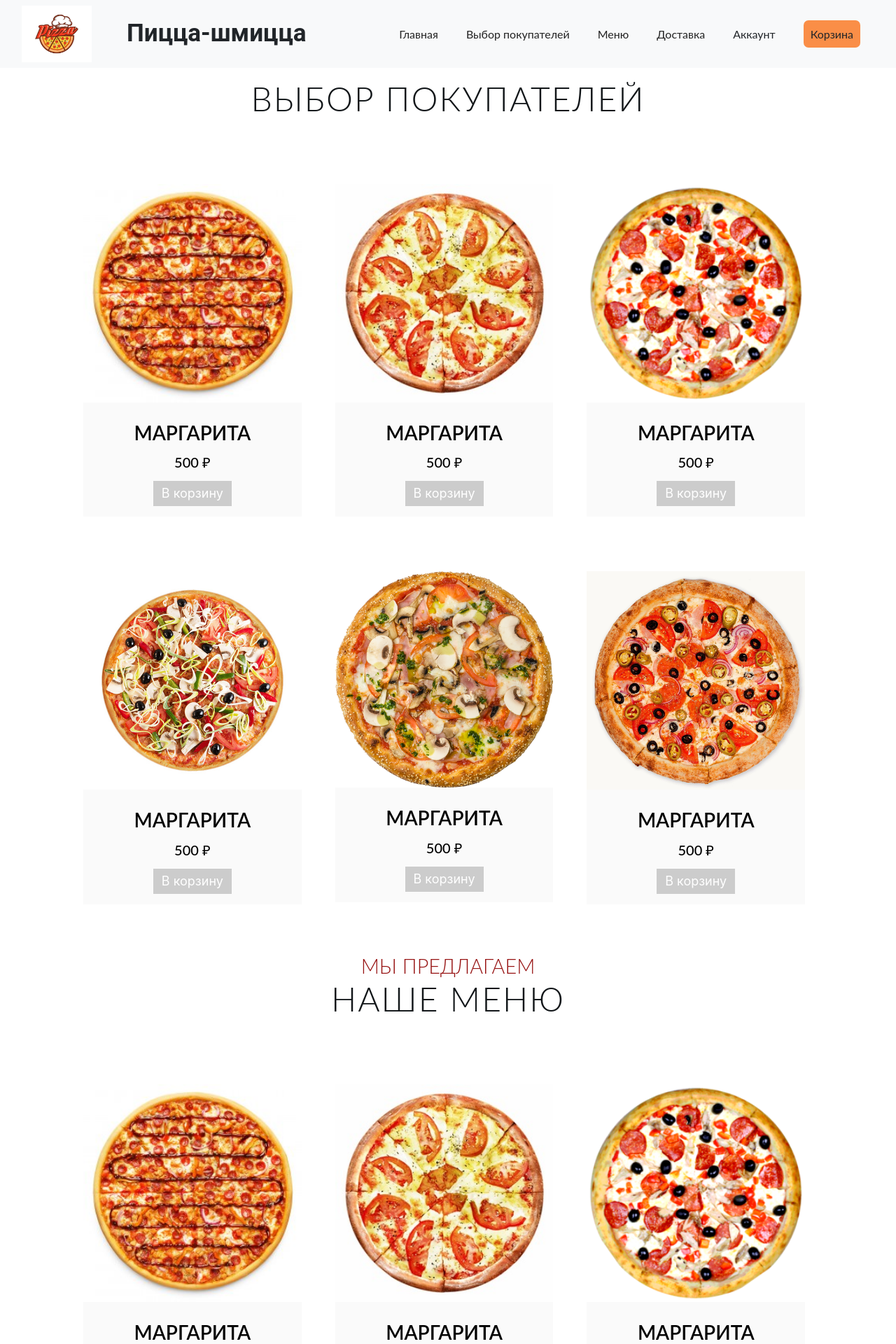
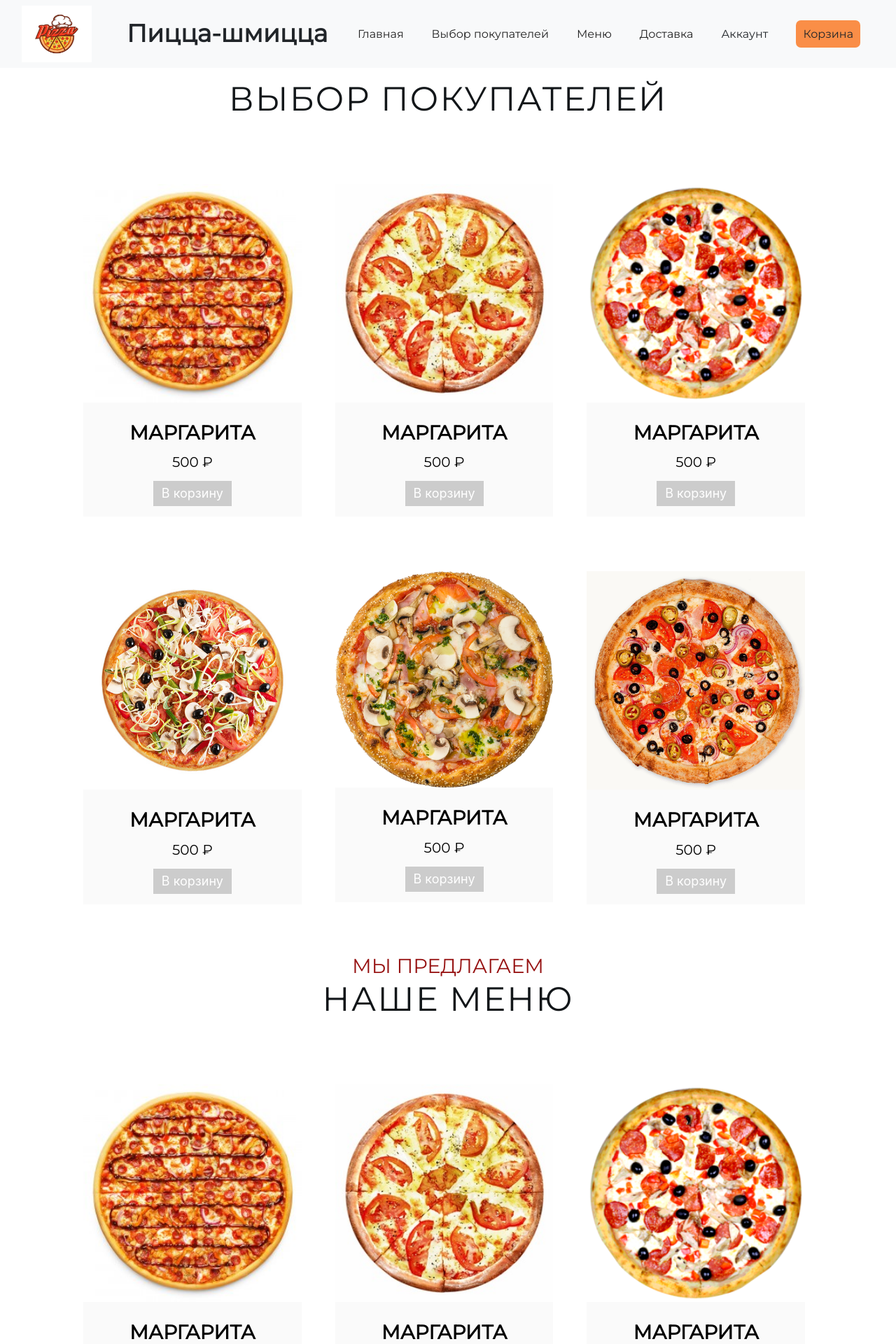
Before and after one commit to gerstudent/Pizzeria-site, a Flask app: page / in a window 1280 px wide. Shown: the top 1920 px of the page at 70% size. Run offline with Flask 2, Linux system fonts and the light colour scheme; some libraries are stand-ins or nearby versions.

Commit message:
Change font

```diff
--- a/static/css/styles.css
+++ b/static/css/styles.css
@@ -1,7 +1,7 @@
 body {
     padding: 0;
     margin: 0;
-    font-family: "Ubuntu", Montserrat, Lato, Noto Sans, Roboto, sans-serif;
+    font-family: 'Montserrat', Roboto, Arial, "Open Sans", sans-serif;
     color: black;
     font-size: 16px;
 }
@@ -60,8 +60,7 @@ a {
     font-size: 35px;
     font-weight: 600;
     padding-left: 50px;
-    font-family: "Montserrat", Roboto, Lato, Noto Sans, Arial, sans-serif;
-
+    font-family: 'Montserrat', Roboto, Arial, "Open Sans", sans-serif;
 }
 
 .navbar-brad img {
@@ -74,7 +73,7 @@ a {
 
 .navbar-nav a {
     color: #222;
-    font-family: "Ubuntu", Montserrat, Lato, Noto Sans, Roboto, sans-serif;
+    font-family: 'Montserrat', Roboto, Arial, "Open Sans", sans-serif;
 }
 
 .nav-link {
@@ -96,7 +95,7 @@ header {
     padding: 10px;
     background: #007765;
     color: #fff;
-    font-family: "Ubuntu", Montserrat, Lato, Noto Sans, Roboto, sans-serif;
+    font-family: 'Montserrat', Roboto, Arial, "Open Sans", sans-serif;
     font-weight: 100px;
     font-size: 15px;
 
@@ -131,7 +130,7 @@ header h2 {
 .block-header-white h3 {
     font-size: 1.8em;
     color: #971313;
-    font-family: "Ubuntu", Montserrat, Lato, Noto Sans, Roboto, sans-serif;
+    font-family: 'Montserrat', Roboto, Arial, "Open Sans", sans-serif;
     font-weight: 300;
     line-height: 1.0;
 }
@@ -139,7 +138,7 @@ header h2 {
 .block-header-white h2 {
     font-size: 3.0em;
     color: #121619;
-    font-family: "Ubuntu", Montserrat, Lato, Noto Sans, Roboto, sans-serif;
+    font-family: 'Montserrat', Roboto, Arial, "Open Sans", sans-serif;
     text-transform: uppercase;
     font-weight: 300;
     letter-spacing: 2px;
@@ -182,7 +181,7 @@ ul.footer-content {
 ul.footer-content li a {
     color: #ddd;
     display: block;
-    font-family: "Ubuntu", Montserrat, Lato, Noto Sans, Roboto, sans-serif;
+    font-family: 'Montserrat', Roboto, Arial, "Open Sans", sans-serif;
     font-size: 14px;
     line-height: 35px;
     text-decoration: none;
@@ -302,14 +301,14 @@ ul.footer-content.box-information li a {
     width: 20%;
     margin-right: 4%;
     margin-bottom: 20px;
-    font-family: "Ubuntu", Montserrat, Lato, Noto Sans, Roboto, sans-serif;
+    font-family: 'Montserrat', Roboto, Arial, "Open Sans", sans-serif;
     font-weight: 500;
     font-size: 16px;
 }
 
 .deliv .title {
     margin: 0px 0px 5px;
-    font-family: "Ubuntu", Montserrat, Lato, Noto Sans, Roboto, sans-serif;
+    font-family: 'Montserrat', Roboto, Arial, "Open Sans", sans-serif;
     font-weight: 500;
     font-size: 18px;
     color: #BD0F0F;
@@ -364,7 +363,7 @@ article {
     font-weight: 600;
     font-size: 28px;
     color: #000000;
-    font-family: "Ubuntu", Montserrat, Lato, Noto Sans, Roboto, sans-serif;
+    font-family: 'Montserrat', Roboto, Arial, "Open Sans", sans-serif;
 }
 
 
@@ -377,7 +376,7 @@ article {
 .price {
     font-size: 20px;
     font-weight: 500;
-    font-family: "Ubuntu", Montserrat, Lato, Noto Sans, Roboto, sans-serif;
+    font-family: 'Montserrat', Roboto, Arial, "Open Sans", sans-serif;
     color: black;
     display: block;
     margin-bottom: 12px;
--- a/templates/index.html
+++ b/templates/index.html
@@ -6,6 +6,7 @@
     <title>Пицца-шмицца</title>
 
     <link rel = "stylesheet" href = "../static/css/styles.css">
+    <link href="https://fonts.googleapis.com/css2?family=Montserrat&display=swap" rel="stylesheet">
 
     <link href="https://cdn.jsdelivr.net/npm/bootstrap@5.1.3/dist/css/bootstrap.min.css" rel="stylesheet" integrity="sha384-1BmE4kWBq78iYhFldvKuhfTAU6auU8tT94WrHftjDbrCEXSU1oBoqyl2QvZ6jIW3" crossorigin="anonymous">
     <meta name="viewport" content="width=device-width, initial-scale=1.0">
```
